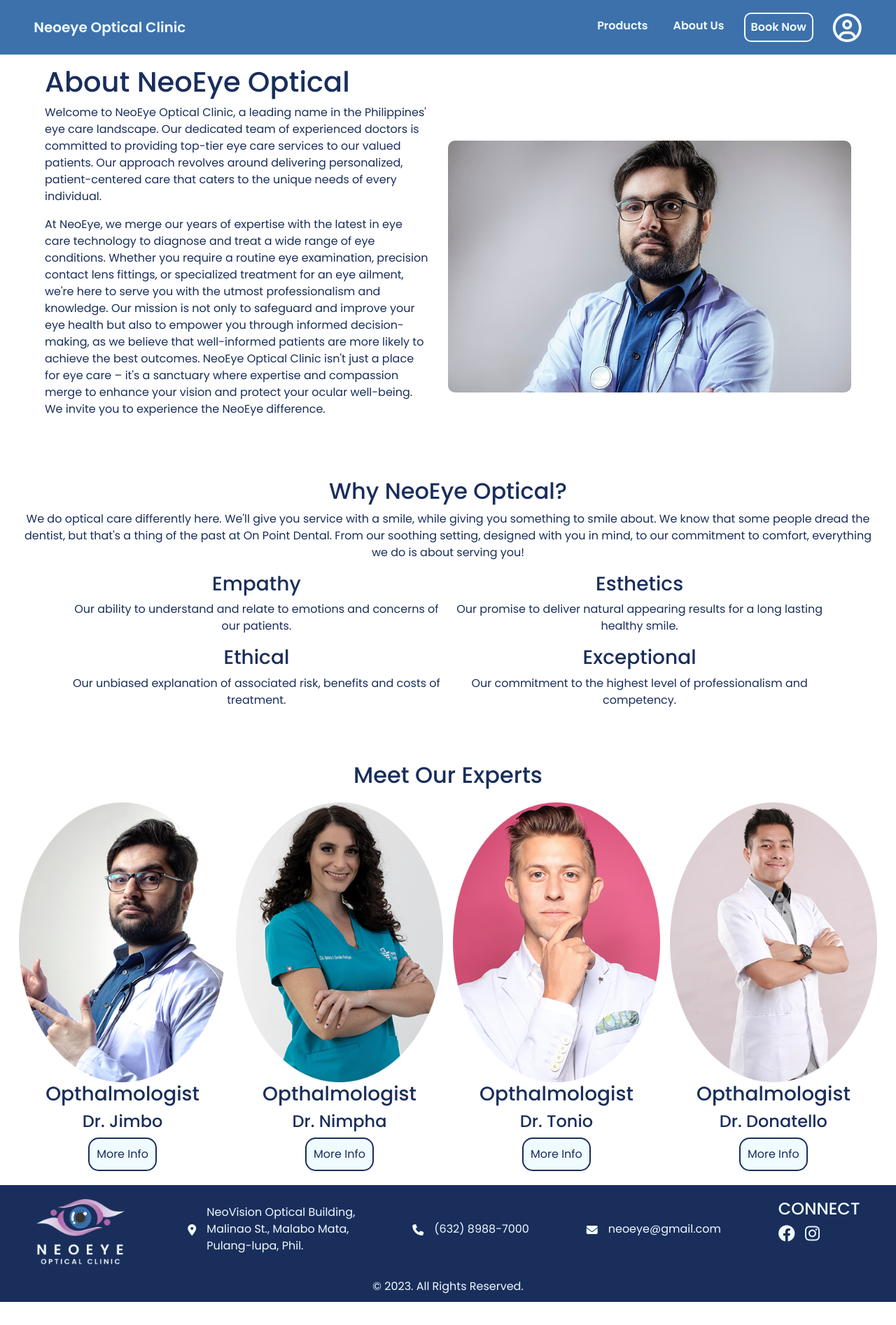
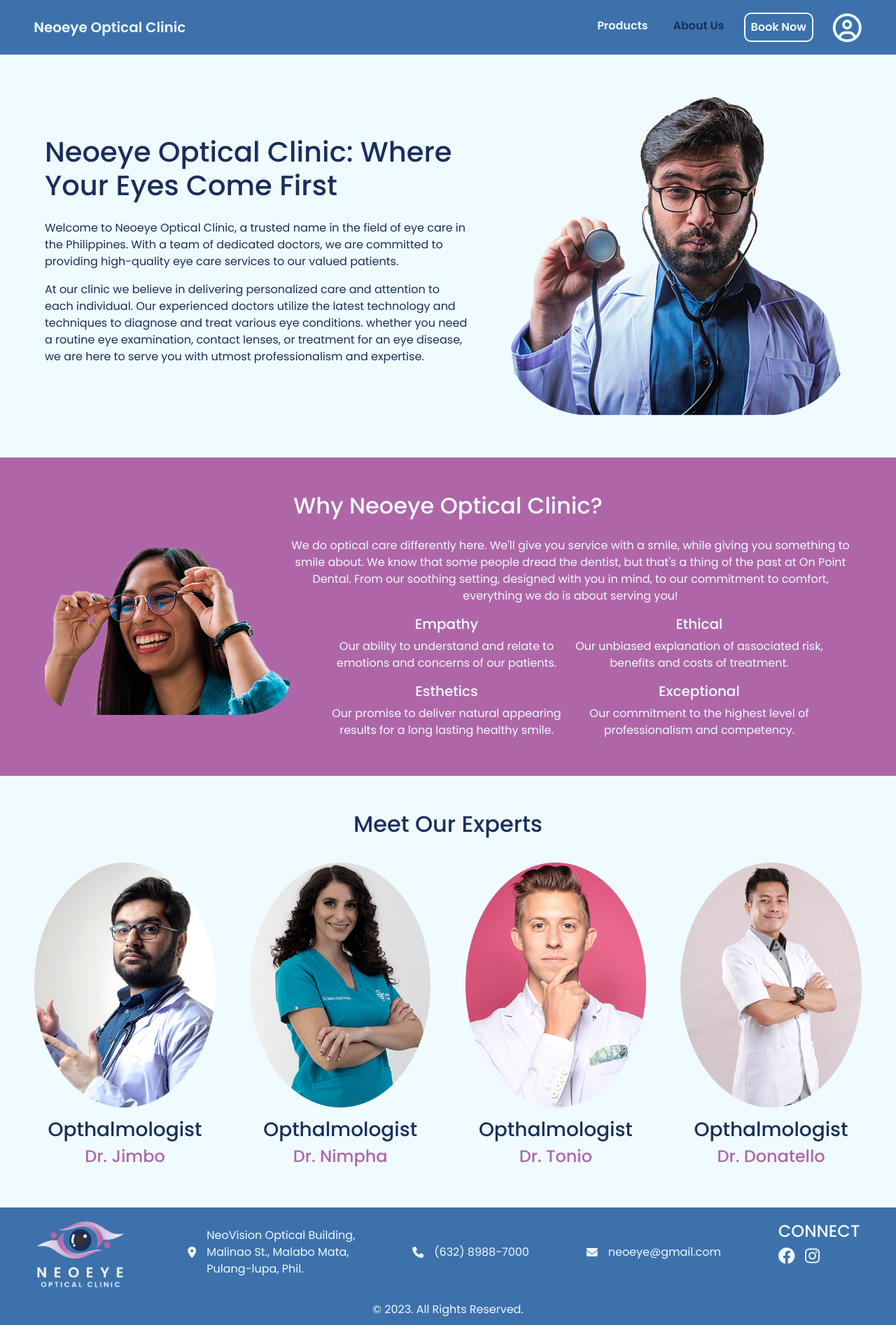
Before and after one commit to FurankuJosepho/NeoEyePHP, a PHP site: page /pages/about.php in a window 1280 px wide. Shown: the whole page at 70% size. Before the commit the page ends 1861 px from the top, so only its background shows below. Run offline with PHP 8.4, Linux system fonts and the light colour scheme.

Commit message:
finalise the design for about page and started the design for the book now page. added also the some assets for the website.

```diff
--- a/css/about.css
+++ b/css/about.css
@@ -1,13 +1,22 @@
 @import url('https://fonts.googleapis.com/css2?family=Poppins:wght@100;200;300;400;500;600;700;800;900&display=swap');
 
 :root {
-  --c-b: #3D71AC;
-  --c-v: #AF66A8;
-  --c-w: #EFFBFF;
-  --c-db: #192E5B;
+  --c-b: #3d71ac;
+  --c-v: #af66a8;
+  --c-w: #effbff;
+  --c-db: #192e5b;
   --f-p: 'Poppins';
 }
 
+.about-us-active {
+  color: var(--c-db) !important;
+}
+
+.about-us-active:hover {
+  color: var(--c-w) !important;
+}
+
+/* about us section */
 .neoeye {
   width: 90%;
   margin: 15px auto;
@@ -15,85 +24,202 @@
 
 .neoeyes-container {
   display: flex;
-  gap: 25px;
-  margin-bottom: 50px;
+  gap: 50px;
+  margin: 60px auto;
+}
+
+.neoeye-container {
+  position: relative;
+  top: 55px;
+}
+
+.neoeye-header {
+  margin-bottom: 25px;
 }
 
 .img-doctor {
-  align-self: center;
-  border-radius: 10px;
   width: 50%;
+  border-radius: 25%;
 }
 
+/* why choose section */
 .neo {
-  background-color: var(--c-sb);
-  margin-bottom: 40px;
-  color: var(--c-db);
+  background-color: var(--c-v);
+  height: 455px;
+  padding-top: 50px;
+  padding-bottom: 50px;
+}
+
+.neo-text {
+  margin-bottom: 25px;
+}
+
+.neo-text,
+.neo-para,
+h5 {
+  text-align: center;
+  color: var(--c-w);
 }
 
 .neo-containers {
-  width: 95%;
+  width: 90%;
   margin: auto;
-  padding: 20px 0 20px 0;
+  display: flex;
 }
 
-.neo-text {
-  text-align: center;
+.img-girl {
+  width: 350px;
+  height: 100%;
+  border-radius: 20%;
+  margin-top: 15px;
 }
 
-.neo-para {
-  text-align: center;
+.neo-ethics {
+  width: 90%;
+  margin: auto;
+  display: flex;
 }
 
-.neo-container1 {
-  display: grid;
-  grid-template-columns: 1fr 1fr;
-  width: 90%;
-  margin: auto;
-  text-align: center;
-}
-
+/* expert section */
 .experts {
-  display: flex;
-  flex-direction: column;
-  width: 98%;
-  margin: auto auto 20px auto;
-  color: var(--c-db);
+  padding-top: 50px;
+  padding-bottom: 50px;
 }
 
 .expert-container {
   display: flex;
+  flex-wrap: wrap;
   justify-content: space-evenly;
-}
-
-.experts-contain {
-  display: flex;
-  flex-direction: column;
   align-items: center;
 }
 
+.expert-name,
+.profession,
+.expert-text {
+  text-align: center;
+}
+
 .expert-name {
-  color: var(--c-sb);
+  color: var(--c-v);
+}
+
+.profession {
+  margin-top: 15px;
 }
 
 .expert-text {
-  text-align: center;
-  margin-bottom: 20px;
+  margin-bottom: 35px;
 }
 
 .expert-img {
-  height: 400px;
+  height: 350px;
 }
 
-.info-btn {
-  padding: 10px;
-  border-radius: 15px;
-  color: var(--c-db);
-  border: var(--c-db) solid 2px;
-  background-color: var(--c-w);
+/* responsiveness */
+@media screen and (max-width: 1024px) {
+  .neoeyes-container {
+    position: relative;
+    top: -80px;
+  }
+
+  .img-doctor {
+    height: 100%;
+    position: relative;
+    top: 90px;
+  }
+
+  .img-girl {
+    position: relative;
+    top: 45px;
+  }
+
+  .experts {
+    padding-bottom: 0;
+  }
+
+  .neo {
+    margin-top: -55px;
+    height: 530px;
+  }
+
+  .expert-name {
+    margin-bottom: 50px;
+  }
 }
 
-.info-btn:hover {
-  color: var(--c-o);
-  border: var(--c-o) solid 2px;
+@media screen and (max-width: 768px) {
+  .neo {
+    padding-top: 25px;
+    height: 600px;
+  }
+
+  .neoeyes-container,
+  .neo-containers {
+    display: grid;
+    grid-template-rows: 1fr 1fr;
+  }
+
+  .img-doctor {
+    top: 25px;
+    left: 175px;
+  }
+
+  .img-girl {
+    width: 200px;
+    height: 150px;
+    top: -25px;
+    left: 245px;
+  }
+
+  .neo-container {
+    position: relative;
+    bottom: 160px;
+  }
 }
+
+@media screen and (max-width: 425px) {
+  .img-doctor {
+    display: none;
+  }
+
+  .img-girl {
+    display: none;
+  }
+
+  .neo {
+    position: relative;
+    bottom: 550px;
+    height: 700px;
+  }
+
+  .neo-container {
+    position: relative;
+    top: 10px;
+  }
+
+  .neo-ethics {
+    flex-wrap: wrap;
+  }
+
+  .experts {
+    position: relative;
+    bottom: 560px;
+    height: 1450px;
+  }
+}
+
+@media screen and (max-width: 375px) {
+  .neo {
+    height: 800px;
+  }
+}
+
+@media screen and (max-width: 320px) {
+  .neoeyes-container {
+    margin-bottom: -93px;
+  }
+
+  .neo {
+    height: 870px;
+  }
+}
--- a/css/footer.css
+++ b/css/footer.css
@@ -9,7 +9,7 @@
 }
 
 footer {
-  background-color: var(--c-db);
+  background-color: var(--c-b);
   padding: 10px;
 }
 
--- a/css/home.css
+++ b/css/home.css
@@ -134,6 +134,7 @@
   color: #ffc100;
 }
 
+/* responsiveness */
 @media screen and (max-width: 1024px) {
   .tagline-header {
     top: 125px;
--- a/css/index.css
+++ b/css/index.css
@@ -3,10 +3,10 @@
 @import url('https://fonts.googleapis.com/css2?family=Poppins:wght@100;200;300;400;500;600;700;800;900&display=swap');
 
 :root {
-  --c-b: #3D71AC;
-  --c-v: #AF66A8;
-  --c-w: #EFFBFF;
-  --c-db: #192E5B;
+  --c-b: #3d71ac;
+  --c-v: #af66a8;
+  --c-w: #effbff;
+  --c-db: #192e5b;
   --f-p: 'Poppins';
 }
 
@@ -24,6 +24,7 @@
   margin: auto;
   display: flex;
   flex-direction: column;
+  background-color: var(--c-w);
 }
 
 footer {
--- a/pages/about.php
+++ b/pages/about.php
@@ -4,6 +4,10 @@
 <head>
 	<meta charset="UTF-8">
 	<meta name="viewport" content="width=device-width, initial-scale=1.0">
+
+	<!-- favicon -->
+	<link rel="icon" type="image/x-icon" href="../images/PNG/Neoeye Optical Clinic Logo.png">
+
 	<!-- bootstrap link -->
 	<link href="https://cdn.jsdelivr.net/npm/bootstrap@5.3.2/dist/css/bootstrap.min.css" rel="stylesheet" integrity="sha384-T3c6CoIi6uLrA9TneNEoa7RxnatzjcDSCmG1MXxSR1GAsXEV/Dwwykc2MPK8M2HN" crossorigin="anonymous">
 	<script src="https://cdn.jsdelivr.net/npm/bootstrap@5.3.2/dist/js/bootstrap.bundle.min.js" integrity="sha384-C6RzsynM9kWDrMNeT87bh95OGNyZPhcTNXj1NW7RuBCsyN/o0jlpcV8Qyq46cDfL" crossorigin="anonymous"></script>
@@ -11,11 +15,16 @@
 
 	<!-- fontawesome -->
 	<link rel="stylesheet" href="https://cdnjs.cloudflare.com/ajax/libs/font-awesome/6.4.2/css/all.min.css" integrity="sha512-z3gLpd7yknf1YoNbCzqRKc4qyor8gaKU1qmn+CShxbuBusANI9QpRohGBreCFkKxLhei6S9CQXFEbbKuqLg0DA==" crossorigin="anonymous" referrerpolicy="no-referrer" />
-    <link rel="stylesheet" href="https://cdn.jsdelivr.net/npm/bootstrap-icons@1.11.1/font/bootstrap-icons.css">
+
+	<!-- swiper js link -->
+	<link rel="stylesheet" href="https://cdn.jsdelivr.net/npm/swiper@10/swiper-bundle.min.css" />
+	<script src="https://cdn.jsdelivr.net/npm/swiper@10/swiper-bundle.min.js"></script>
+
+	<!-- css link -->
 	<link rel="stylesheet" href="../css/header.css">
+	<link rel="stylesheet" href="../css/about.css">
 	<link rel="stylesheet" href="../css/index.css">
-	<link rel="stylesheet" href="../css/about.css">
-	<link rel="stylesheet" href="../css/footer.css?v=1">
+	<link rel="stylesheet" href="../css/footer.css">
 	<title>About Us</title>
 </head>
 
@@ -33,10 +42,10 @@
 				<div class="collapse navbar-collapse justify-content-end" id="navbarSupportedContent">
 					<ul class="navbar-nav">
 						<li class="nav-item">
-							<a href="products.php" class="nav-link">Products</a>
+							<a href="products.php" class="nav-link product-active">Products</a>
 						</li>
 						<li class="nav-item">
-							<a href="about.php" class="nav-link">About Us</a>
+							<a href="about.php" class="nav-link about-us-active">About Us</a>
 						</li>
 						<li class="nav-item">
 							<a href="book.php" class="nav-link book">Book Now</a>
@@ -56,43 +65,27 @@
 	<main class="main">
 		<!-- Intro to about section -->
 		<section class="neoeye">
-			<h1 class="neoeye-header">About NeoEye Optical</h1>
 			<div class="neoeyes-container">
 				<div class="neoeye-container">
+					<h1 class="neoeye-header">Neoeye Optical Clinic: Where Your Eyes Come First</h1>
 					<p class="neoeye-para">
-						Welcome to NeoEye Optical Clinic, a leading name in the
-						Philippines' eye care landscape. Our dedicated team of experienced
-						doctors is committed to providing top-tier eye care services to
-						our valued patients. Our approach revolves around delivering
-						personalized, patient-centered care that caters to the unique
-						needs of every individual.
+						Welcome to Neoeye Optical Clinic, a trusted name in the field of eye care in the Philippines. With a team of dedicated doctors, we are committed to providing high-quality eye care services to our valued patients.
 					</p>
 					<p class="neoeye-para">
-						At NeoEye, we merge our years of expertise with the latest in eye
-						care technology to diagnose and treat a wide range of eye
-						conditions. Whether you require a routine eye examination,
-						precision contact lens fittings, or specialized treatment for an
-						eye ailment, we're here to serve you with the utmost
-						professionalism and knowledge. Our mission is not only to
-						safeguard and improve your eye health but also to empower you
-						through informed decision-making, as we believe that well-informed
-						patients are more likely to achieve the best outcomes. NeoEye
-						Optical Clinic isn't just a place for eye care – it's a sanctuary
-						where expertise and compassion merge to enhance your vision and
-						protect your ocular well-being. We invite you to experience the
-						NeoEye difference.
+						At our clinic we believe in delivering personalized care and attention to each individual. Our experienced doctors utilize the latest technology and techniques to diagnose and treat various eye conditions. whether you need a routine eye examination, contact lenses, or treatment for an eye disease, we are here to serve you with utmost professionalism and expertise.
 					</p>
 				</div>
-				<img class="img-doctor" src="../images/JPG/about_us.jpg" alt="Doctor with stethoscope" />
+				<img class="img-doctor" src="../images/PNG/about_us.png" alt="Doctor with stethoscope" />
 			</div>
 		</section>
 
 		<!-- the why choose neoeye section -->
 		<section class="neo">
+			<h2 class="neo-text">Why Neoeye Optical Clinic?</h2>
 			<div class='neo-containers'>
+				<img class="img-girl" src="../images/PNG/girl_wearing_glasses.png" alt="Girl with glasses">
 				<div class="neo-container">
-					<h2 class="neo-text">Why NeoEye Optical?</h2>
-					<p class="neo-para">
+					<p class="neo-para paragraph">
 						We do optical care differently here. We'll give you service with a
 						smile, while giving you something to smile about. We know that
 						some people dread the dentist, but that's a thing of the past at
@@ -100,35 +93,39 @@
 						mind, to our commitment to comfort, everything we do is about
 						serving you!
 					</p>
-				</div>
-				<div class="neo-container1">
+					<div class="neo-ethics">
+						<div class="neo-ethic">
 							<div class="neo-item">
-						<h3>Empathy</h3>
-						<p>
+								<h5>Empathy</h5>
+								<p class="neo-para">
 									Our ability to understand and relate to emotions and concerns of
 									our patients.
 								</p>
 							</div>
 							<div class="neo-item">
-						<h3>Esthetics</h3>
-						<p>
+								<h5>Esthetics</h5>
+								<p class="neo-para">
 									Our promise to deliver natural appearing results for a long
 									lasting healthy smile.
 								</p>
 							</div>
+						</div>
+						<div class="neo-ethic">
 							<div class="neo-item">
-						<h3>Ethical</h3>
-						<p>
+								<h5>Ethical</h5>
+								<p class="neo-para">
 									Our unbiased explanation of associated risk, benefits and costs
 									of treatment.
 								</p>
 							</div>
 							<div class="neo-item">
-						<h3>Exceptional</h3>
-						<p>
+								<h5>Exceptional</h5>
+								<p class="neo-para">
 									Our commitment to the highest level of professionalism and
 									competency.
 								</p>
+							</div>
+						</div>
 					</div>
 				</div>
 			</div>
@@ -142,25 +139,21 @@
 					<img class="expert-img" src="../images/PNG/Dr.Jimbo.png" alt="" />
 					<h3 class="profession">Opthalmologist</h3>
 					<h4 class="expert-name">Dr. Jimbo</h4>
-					<button class="info-btn">More Info</button>
 				</div>
 				<div class="experts-contain">
 					<img class="expert-img" src="../images/PNG/Dr.Nimpha.png" alt="" />
 					<h3 class="profession">Opthalmologist</h3>
 					<h4 class="expert-name">Dr. Nimpha</h4>
-					<button class="info-btn">More Info</button>
 				</div>
 				<div class="experts-contain">
 					<img class="expert-img" src="../images/PNG/Dr.Tonio.png" alt="" />
 					<h3 class="profession">Opthalmologist</h3>
 					<h4 class="expert-name">Dr. Tonio</h4>
-					<button class="info-btn">More Info</button>
 				</div>
 				<div class="experts-contain">
 					<img class="expert-img" src="../images/PNG/Dr.Donatello.png" alt="" />
 					<h3 class="profession">Opthalmologist</h3>
 					<h4 class="expert-name">Dr. Donatello</h4>
-					<button class="info-btn">More Info</button>
 				</div>
 			</div>
 		</section>
```
Also changed, not shown: index.php (+15 -12 lines), pages/books.php (added, +99 -0 lines), css/books.css (renamed from css/booking.css), images/JPG/Spot_Vision_Screener.jpg, images/JPG/Stereopsis_Test.jpg (added), images/JPG/about_us.jpg (deleted), images/JPG/slider1.jpg, images/PNG/Neoeye Optical Clinic - W.png, images/PNG/Neoeye Optical Clinic Logo.png, images/PNG/about_us.png (added), images/PNG/girl_wearing_glasses.png (added). Lines whose indentation alone changed are shown as unchanged.
